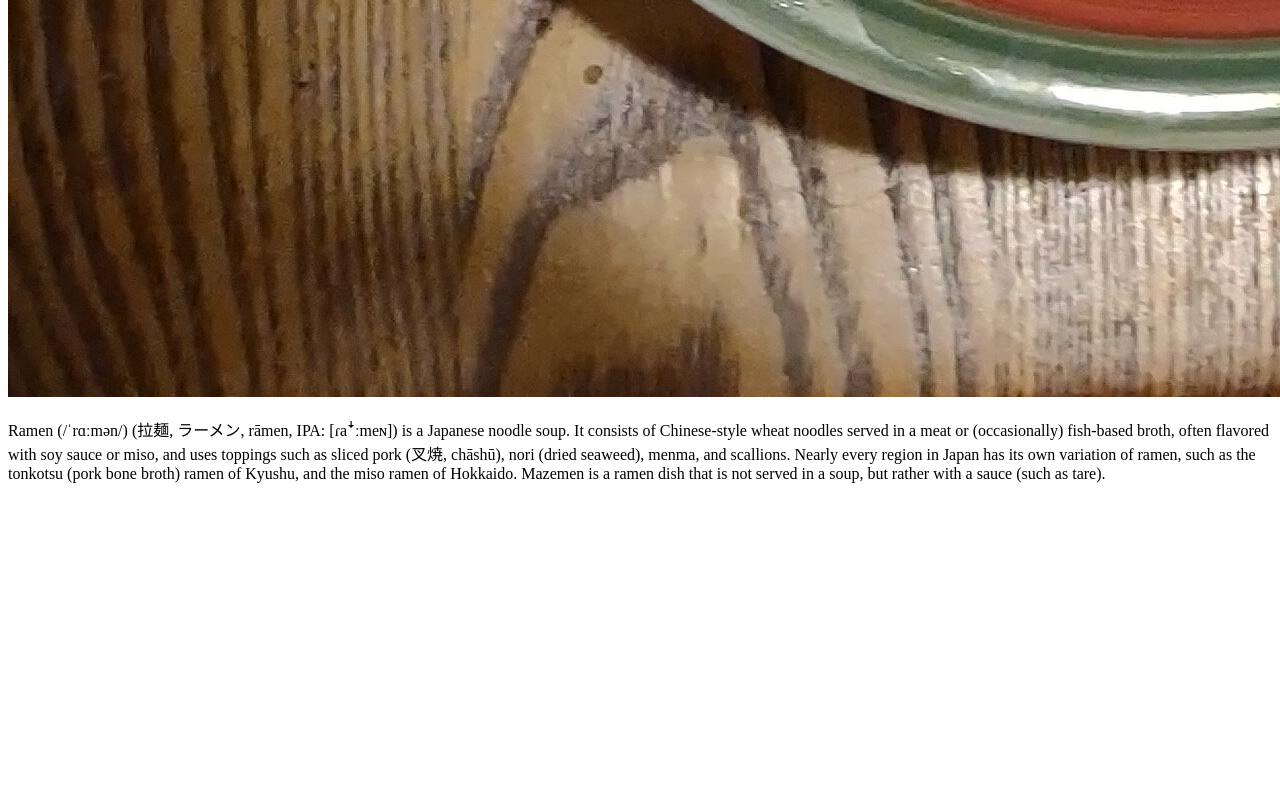
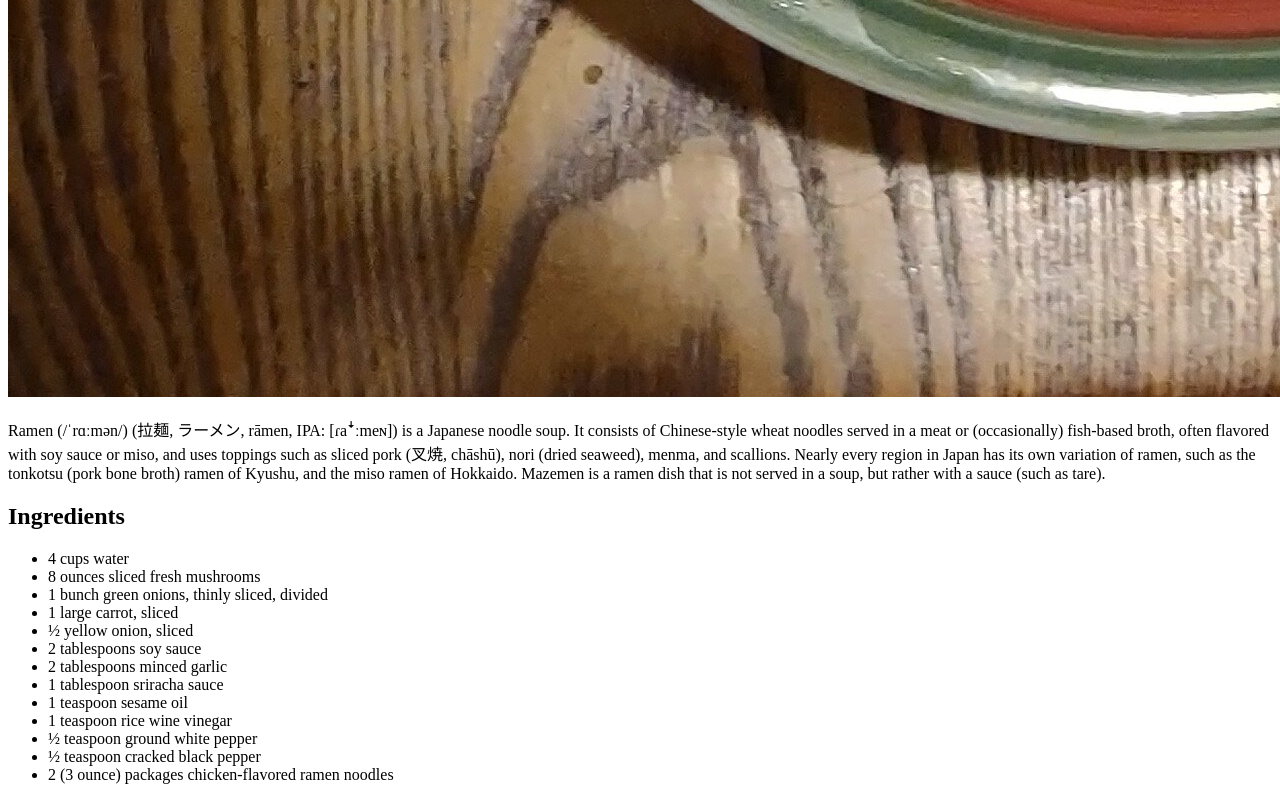
Before and after one commit to Cois19/odin-recipes, a plain HTML site: page recipes/fancy-ramen.html in a window 1280 px wide. Shown: the part 1933-2733 px from the top of the page. Before the commit the page ends 2432 px from the top, so only its background shows below. Drawn offline with Linux system fonts and the light colour scheme.

Commit message:
added ingredients list in fancy-ramen.html

```diff
--- a/recipes/fancy-ramen.html
+++ b/recipes/fancy-ramen.html
@@ -16,6 +16,22 @@
         toppings such as sliced pork (叉焼, chāshū), nori (dried seaweed), menma, and scallions. Nearly every region in
         Japan has its own variation of ramen, such as the tonkotsu (pork bone broth) ramen of Kyushu, and the miso ramen
         of Hokkaido. Mazemen is a ramen dish that is not served in a soup, but rather with a sauce (such as tare).</p>
+    <h2>Ingredients</h2>
+    <ul>
+        <li>4 cups water</li>
+        <li>8 ounces sliced fresh mushrooms</li>
+        <li>1 bunch green onions, thinly sliced, divided</li>
+        <li>1 large carrot, sliced</li>
+        <li>½ yellow onion, sliced</li>
+        <li>2 tablespoons soy sauce</li>
+        <li>2 tablespoons minced garlic</li>
+        <li>1 tablespoon sriracha sauce</li>
+        <li>1 teaspoon sesame oil</li>
+        <li>1 teaspoon rice wine vinegar</li>
+        <li>½ teaspoon ground white pepper</li>
+        <li>½ teaspoon cracked black pepper</li>
+        <li>2 (3 ounce) packages chicken-flavored ramen noodles</li>
+    </ul>
 </body>
 
 </html>
```
